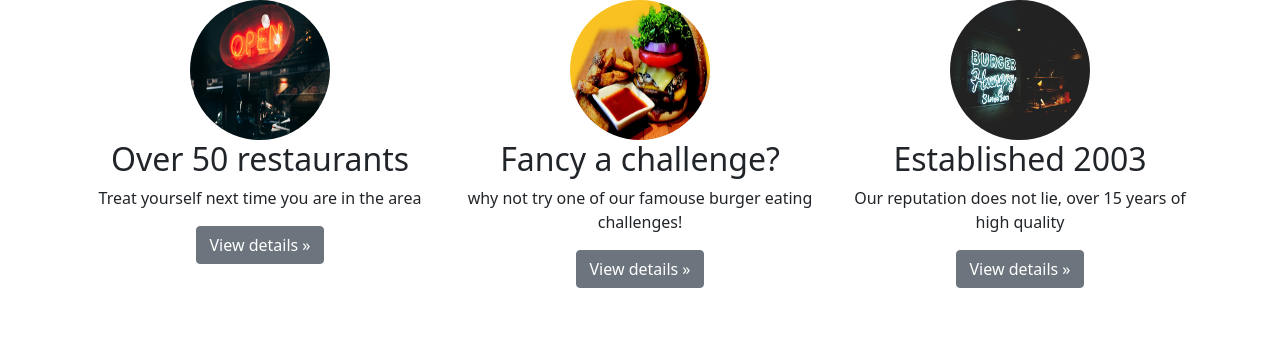
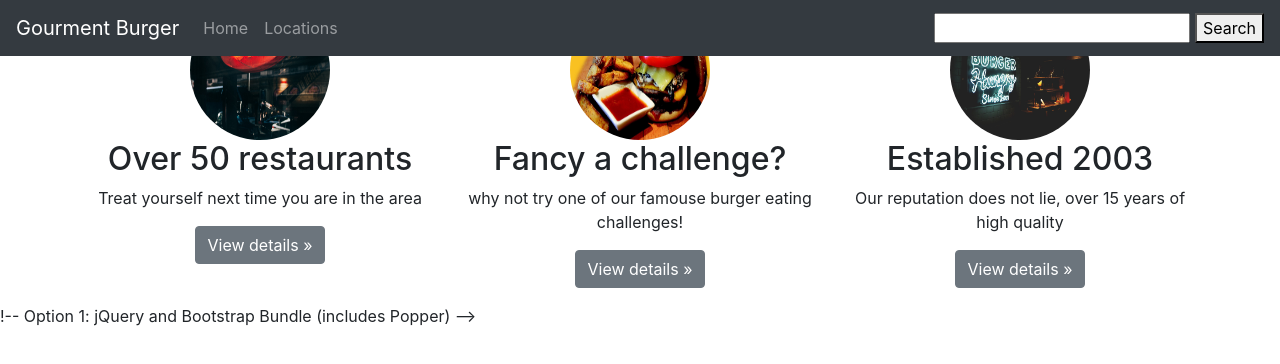
Before and after one commit to alfa33333/boostrap_start, a plain HTML site: page index.html in a window 1280 px wide. Drawn offline with nearby package versions, Linux system fonts and the light colour scheme.

Commit message:
downgraded to bootstrap 4 and navbar

```diff
--- a/index.html
+++ b/index.html
@@ -6,11 +6,35 @@
     <meta name="viewport" content="width=device-width, initial-scale=1">
 
     <!-- Bootstrap CSS -->
-    <link href="https://cdn.jsdelivr.net/npm/bootstrap@5.1.0/dist/css/bootstrap.min.css" rel="stylesheet" integrity="sha384-KyZXEAg3QhqLMpG8r+8fhAXLRk2vvoC2f3B09zVXn8CA5QIVfZOJ3BCsw2P0p/We" crossorigin="anonymous">
+    <!-- <link href="https://cdn.jsdelivr.net/npm/bootstrap@5.1.0/dist/css/bootstrap.min.css" rel="stylesheet" integrity="sha384-KyZXEAg3QhqLMpG8r+8fhAXLRk2vvoC2f3B09zVXn8CA5QIVfZOJ3BCsw2P0p/We" crossorigin="anonymous"> -->
+    <link rel="stylesheet" href="https://cdn.jsdelivr.net/npm/bootstrap@4.6.0/dist/css/bootstrap.min.css" integrity="sha384-B0vP5xmATw1+K9KRQjQERJvTumQW0nPEzvF6L/Z6nronJ3oUOFUFpCjEUQouq2+l" crossorigin="anonymous">
     <link rel="stylesheet" href="styles.css">
     <title>Gourmet Burgers</title>
   </head>
   <body>
+
+    <header>
+      <nav class="navbar navbar-expand-md navbar-dark fixed-top bg-dark" >
+        <a class="navbar-brand" href="">Gourment Burger</a>
+        <button class="navbar-toggler" type="button" data-toggle="collapse" data-target="#navbarCollapse">
+          <span class="navbar-toggler-icon"></span>
+        </button>
+        <div class="collapse navbar-collapse" id="navbarCollapse">
+          <ul class="navbar-nav mr-auto">
+            <li class="nav-item">
+              <a class="nav-link">Home</a>
+            </li>
+            <li class="nav-item">
+              <a class="nav-link">Locations</a>
+            </li>
+          </ul>
+          <form>
+            <input>
+            <button type="submit">Search</button>
+          </form>
+        </div>
+      </nav>
+    </header>
     <div class="container text-center">
         <div class="row">
             <div class="col-md-4">
@@ -37,8 +61,18 @@
 
     <!-- Optional JavaScript; choose one of the two! -->
 
+    !-- Option 1: jQuery and Bootstrap Bundle (includes Popper) -->
+    <script src="https://code.jquery.com/jquery-3.5.1.slim.min.js" integrity="sha384-DfXdz2htPH0lsSSs5nCTpuj/zy4C+OGpamoFVy38MVBnE+IbbVYUew+OrCXaRkfj" crossorigin="anonymous"></script>
+    <script src="https://cdn.jsdelivr.net/npm/bootstrap@4.6.0/dist/js/bootstrap.bundle.min.js" integrity="sha384-Piv4xVNRyMGpqkS2by6br4gNJ7DXjqk09RmUpJ8jgGtD7zP9yug3goQfGII0yAns" crossorigin="anonymous"></script>
+
+    <!-- Option 2: Separate Popper and Bootstrap JS -->
+    <!--
+    <script src="https://code.jquery.com/jquery-3.5.1.slim.min.js" integrity="sha384-DfXdz2htPH0lsSSs5nCTpuj/zy4C+OGpamoFVy38MVBnE+IbbVYUew+OrCXaRkfj" crossorigin="anonymous"></script>
+    <script src="https://cdn.jsdelivr.net/npm/popper.js@1.16.1/dist/umd/popper.min.js" integrity="sha384-9/reFTGAW83EW2RDu2S0VKaIzap3H66lZH81PoYlFhbGU+6BZp6G7niu735Sk7lN" crossorigin="anonymous"></script>
+    <script src="https://cdn.jsdelivr.net/npm/bootstrap@4.6.0/dist/js/bootstrap.min.js" integrity="sha384-+YQ4JLhjyBLPDQt//I+STsc9iw4uQqACwlvpslubQzn4u2UU2UFM80nGisd026JF" crossorigin="anonymous"></script>
+    -->
     <!-- Option 1: Bootstrap Bundle with Popper -->
-    <script src="https://cdn.jsdelivr.net/npm/bootstrap@5.1.0/dist/js/bootstrap.bundle.min.js" integrity="sha384-U1DAWAznBHeqEIlVSCgzq+c9gqGAJn5c/t99JyeKa9xxaYpSvHU5awsuZVVFIhvj" crossorigin="anonymous"></script>
+    <!-- <script src="https://cdn.jsdelivr.net/npm/bootstrap@5.1.0/dist/js/bootstrap.bundle.min.js" integrity="sha384-U1DAWAznBHeqEIlVSCgzq+c9gqGAJn5c/t99JyeKa9xxaYpSvHU5awsuZVVFIhvj" crossorigin="anonymous"></script> -->
 
     <!-- Option 2: Separate Popper and Bootstrap JS -->
     <!--
```
